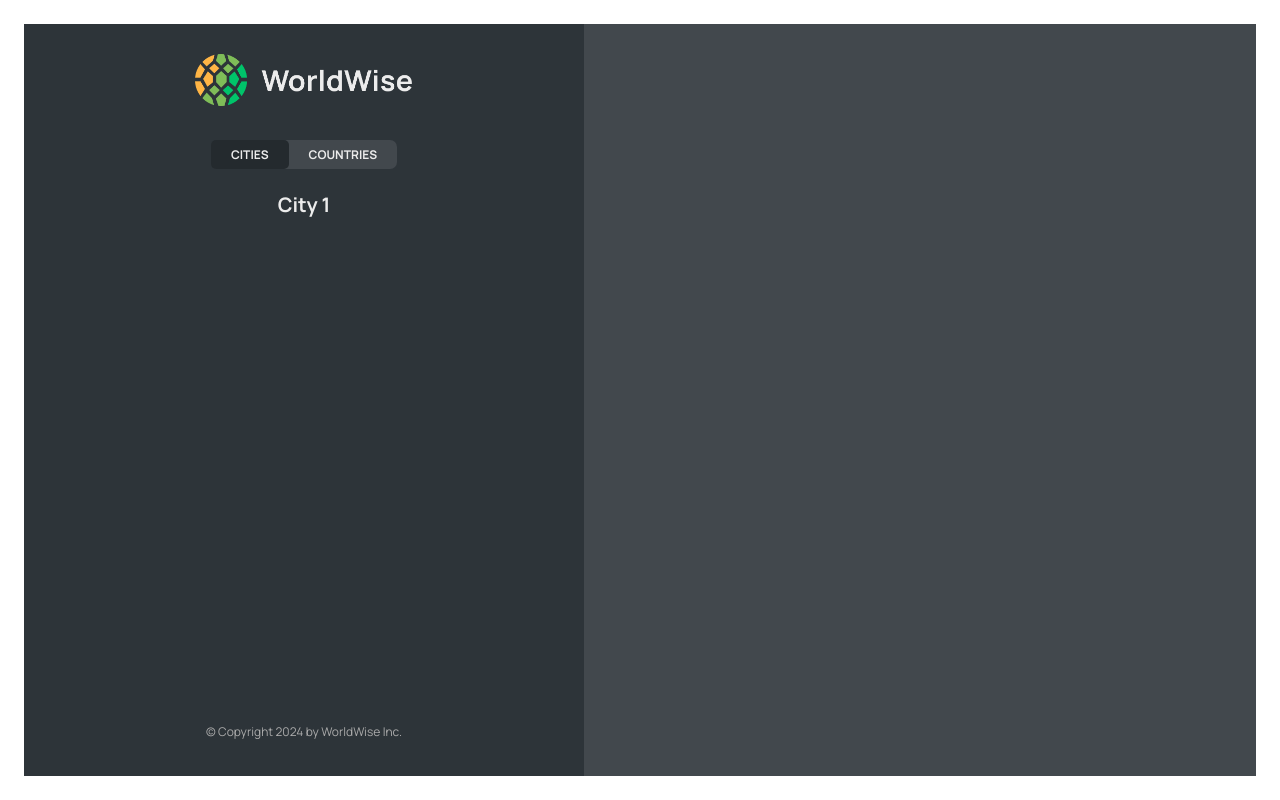
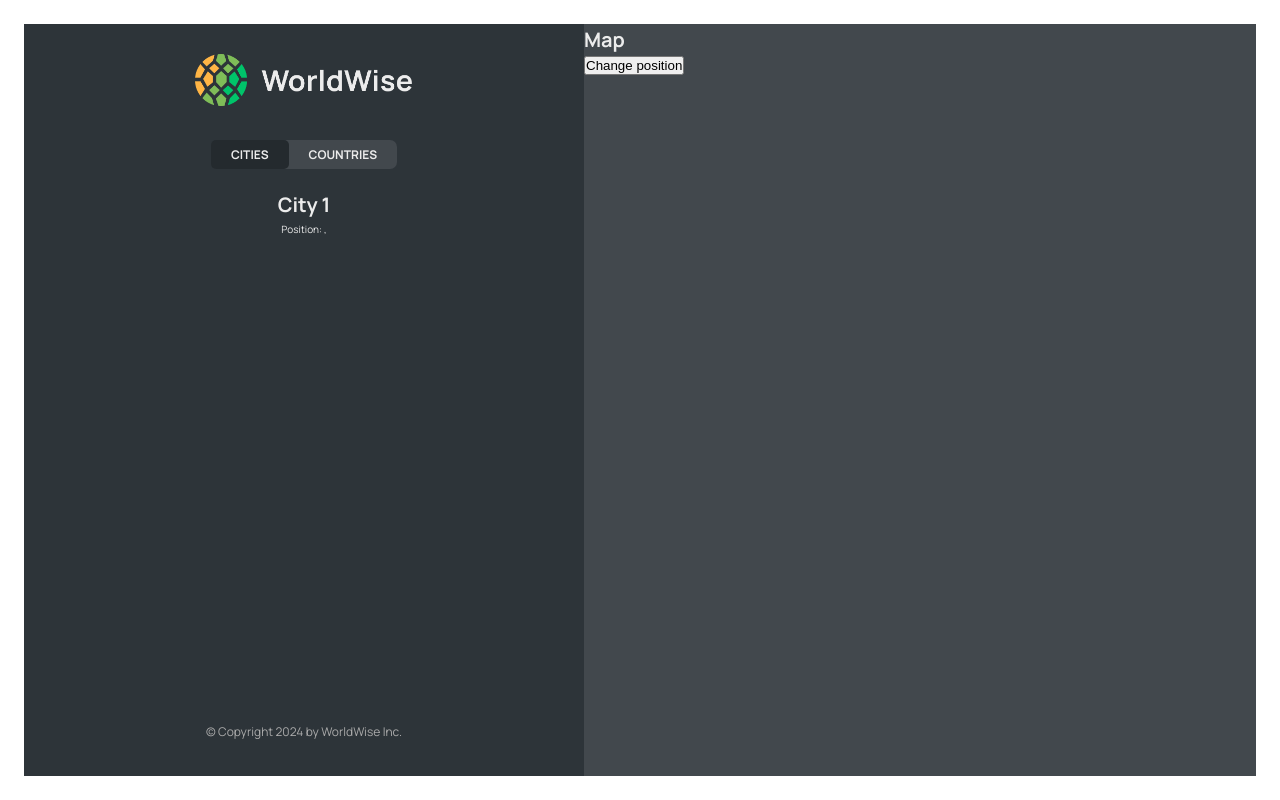
Before and after one commit to LucasMadranges/WorldWise, a React (Vite) app: page /app/cities/1 in a window 1280 px wide. Built offline with nearby package versions, Linux system fonts and the light colour scheme; data requests are answered from the project's data file.

Commit message:
useSearchParams for receive data on from the URl

```diff
--- a/src/components/City.jsx
+++ b/src/components/City.jsx
@@ -1,4 +1,4 @@
-import {useParams} from "react-router-dom";
+import {useParams, useSearchParams} from "react-router-dom";
 
 const formatDate = (date) =>
     new Intl.DateTimeFormat("en", {
@@ -10,6 +10,9 @@
 
 function City() {
     const {id} = useParams()
+    const [searchParams, setSearchParams] = useSearchParams()
+    const lat = searchParams.get('lat');
+    const lng = searchParams.get('lng');
     // TEMP DATA
     const currentCity = {
         cityName: "Lisbon",
@@ -21,7 +24,10 @@
     const {cityName, emoji, date, notes} = currentCity;
 
     return (
-        <h1>City {id}</h1>
+        <>
+            <h1>City {id}</h1>
+            <p>Position: {lat}, {lng}</p>
+        </>
 
         /*
       <div className={styles.city}>
--- a/src/components/CityItem.jsx
+++ b/src/components/CityItem.jsx
@@ -8,12 +8,14 @@
         year: "numeric",
     }).format(new Date(date));
 export default function CityItem({city}) {
-    const {cityName, emoji, date, id} = city;
+    const {cityName, emoji, date, id, position} = city;
+
+    console.log(position)
 
     return (
         <li>
             <Link className={styles.cityItem}
-                  to={id}>
+                  to={`${id}?lat=${position.lat}&lng=${position.lng}`}>
                 <span className={styles.emoji}>{emoji}</span>
                 <h3 className={styles.name}>{cityName}</h3>
                 <time className={styles.date}>({formatDate(date)})</time>
--- a/src/components/Map.jsx
+++ b/src/components/Map.jsx
@@ -1,9 +1,20 @@
 import styles from './Map.module.css';
+import {useSearchParams} from "react-router-dom";
 
 export default function Map() {
+    const [searchParams, setSearchParams] = useSearchParams()
+    const lat = searchParams.get('lat');
+    const lng = searchParams.get('lng');
+
     return (
         <div className={styles.mapContainer}>
-
+            <h1>Map</h1>
+            <p>{lat}</p>
+            <p>{lng}</p>
+            <button onClick={() => {
+                setSearchParams({lat: 23, lng: 50})
+            }}>Change position
+            </button>
         </div>
     )
 }
```
